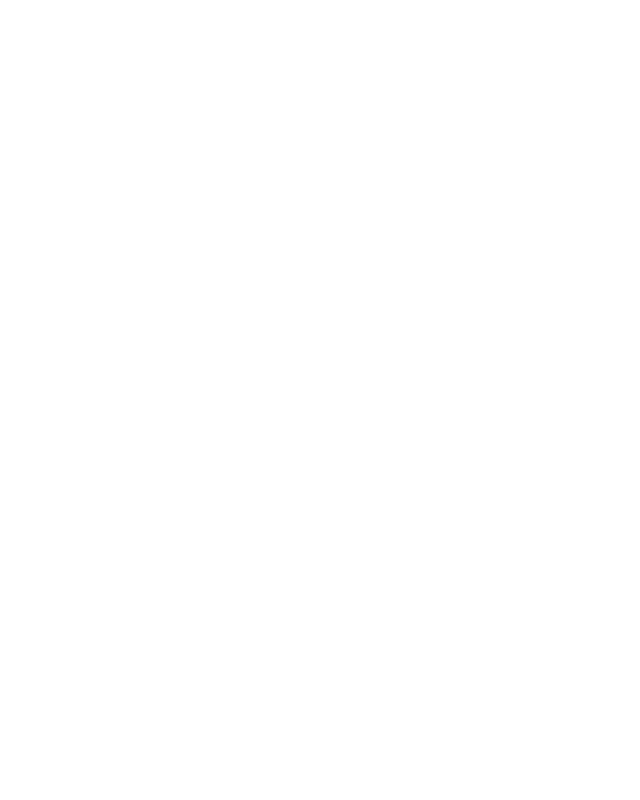
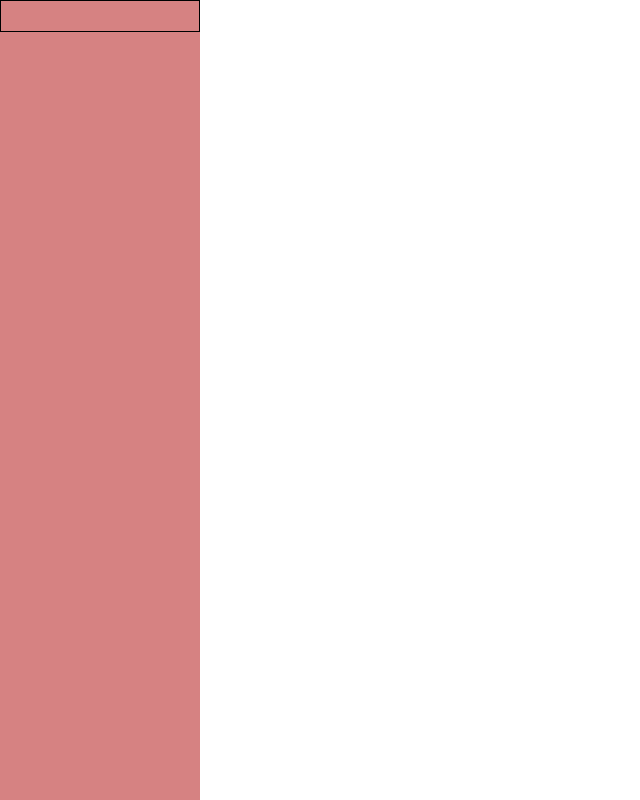
Before and after one commit to DaviSNascimento/SIE-HANNA, a React (Vite) app: page / in a window 1280 px wide. Shown: the whole page, without its empty margins (0-640 px from the left). Built offline with nearby package versions, Linux system fonts and the light colour scheme.

Commit message:
v1.0.0.1

```diff
--- a/src/App.css
+++ b/src/App.css
@@ -2,7 +2,7 @@
   margin: 0;
   padding: 2rem;
   text-align: center;
-  height: 100%;
+  height: 100vh;
   width: 100%;
   display: flex;
   padding: 0;
--- a/src/screen/main/index.tsx
+++ b/src/screen/main/index.tsx
@@ -1,10 +1,13 @@
-import Login from "../login";
-import { Container } from "./styled";
+import { Container, Sidebar, SidebarBlock } from "./styled";
 
 export default function Main () {
     return (
         <Container>
+            <Sidebar>
+                <SidebarBlock>
 
+                </SidebarBlock>
+            </Sidebar>
         </Container>
     )
 }
--- a/src/screen/main/styled.ts
+++ b/src/screen/main/styled.ts
@@ -1,7 +1,30 @@
 import styled from "styled-components";
 
 export const Container = styled.div`
+    background-color: rgba(128, 128, 128, 0.488);
+    display: grid;
+    grid-template-columns: 200px repeat(3, 1fr);
+    grid-template-rows: 50px 1fr;
+    grid-template-areas:
+    'sidebar header header header'
+    'sidebar dashboard dashboard dashboard'
+    'sidebar dashboard dashboard dashboard';
+`
+
+export const Sidebar = styled.div`
+    grid-area: sidebar;
+    background-color: rgba(255, 0, 0, 0.329);
+    display: fixed;
+    width: 200px;
+    margin: 0;
+    /* height: 100vh; */
+`
+export const SidebarBlock = styled.div`
     display: flex;
-    height: 100%;
-    width: 100%;
+    flex-direction: column;
+    justify-content: flex-start;
+    align-items: center;
+
+    border: 1px solid black;
+    padding: 15px;
 `
```
